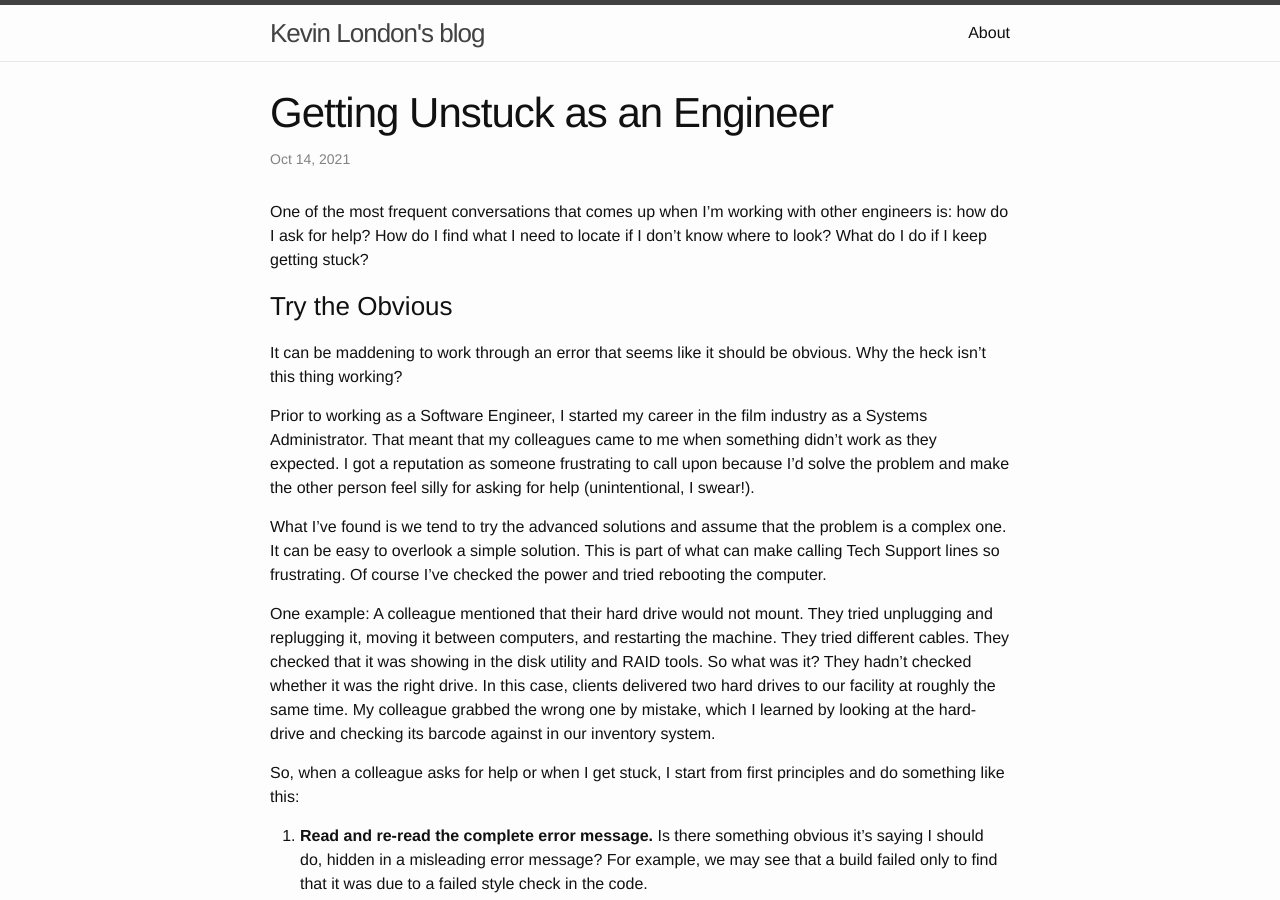
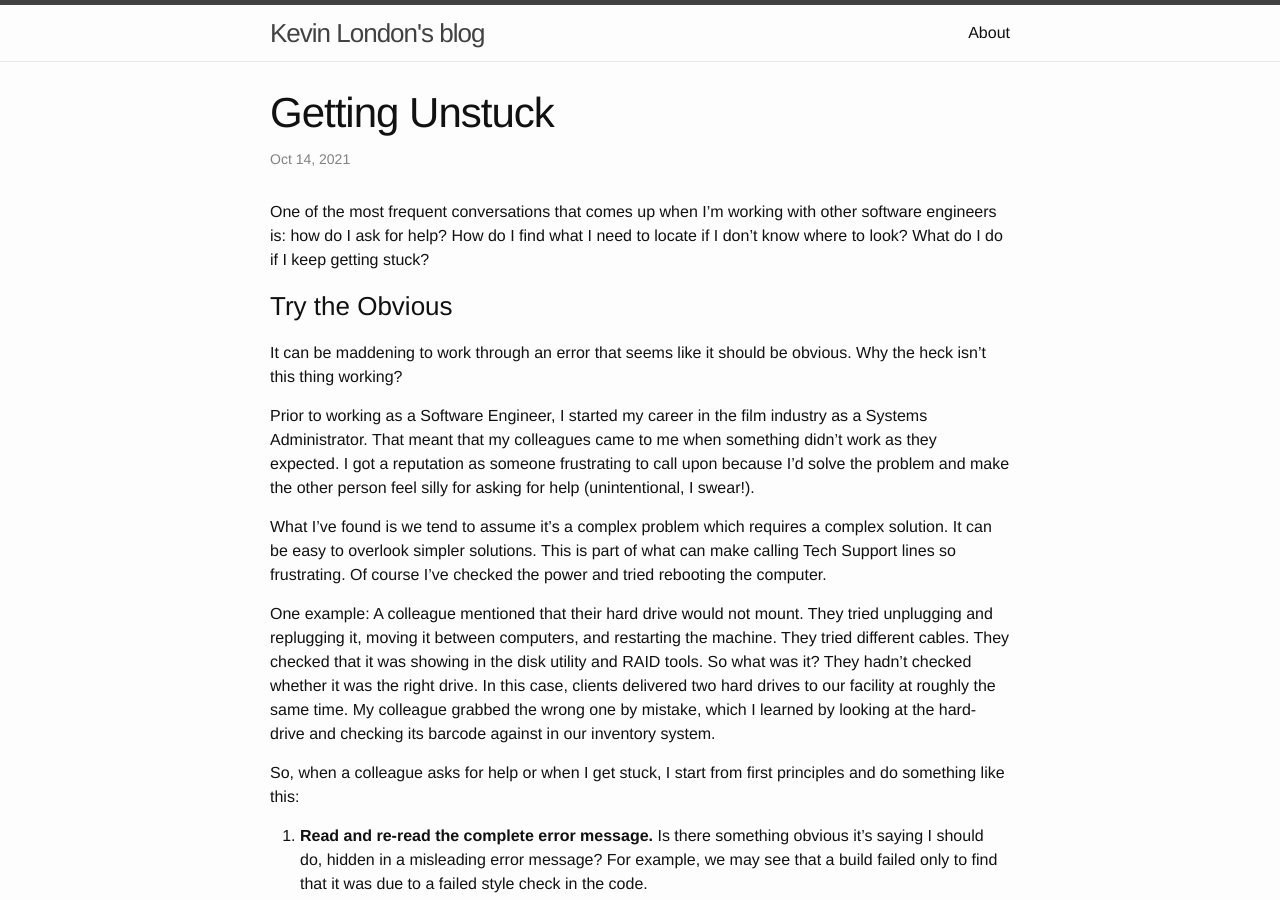
Before and after one commit to kevinlondon/kevinlondon.github.io, a Jekyll site: the page built from _posts/2021-10-13-asking-for-help.md, in a window 1280 px wide and 900 px high. Built offline with Jekyll 4.4.1, drawn with Linux system fonts in a browser that asks for light colours; comment, search, counter and statistics services are not loaded.

Commit message:
Massaging wording

```diff
--- a/_posts/2021-10-13-asking-for-help.md
+++ b/_posts/2021-10-13-asking-for-help.md
@@ -1,12 +1,12 @@
 ---
 layout: post
-title: Getting Unstuck as an Engineer
+title: Getting Unstuck
 date: 2021-10-13 20:00:01.000000000 -07:00
 ---
 
 One of the most frequent conversations that comes up when I'm working with
-other engineers is: how do I ask for help? How do I find what I need to locate
-if I don't know where to look? What do I do if I keep getting stuck?
+other software engineers is: how do I ask for help? How do I find what I need
+to locate if I don't know where to look? What do I do if I keep getting stuck?
 
 ### Try the Obvious
 
@@ -20,9 +20,9 @@ someone frustrating to call upon because I'd solve the problem
 and make the other person feel silly for asking for help
 (unintentional, I swear!).
 
-What I've found is we tend to try the advanced solutions and assume
-that the problem is a complex one. It can be easy to overlook
-a simple solution. This is part of what can make calling Tech
+What I've found is we tend to assume it's a complex problem which requires a
+complex solution. It can be easy to overlook
+simpler solutions. This is part of what can make calling Tech
 Support lines so frustrating. Of course I've checked the power and
 tried rebooting the computer.
 
```
